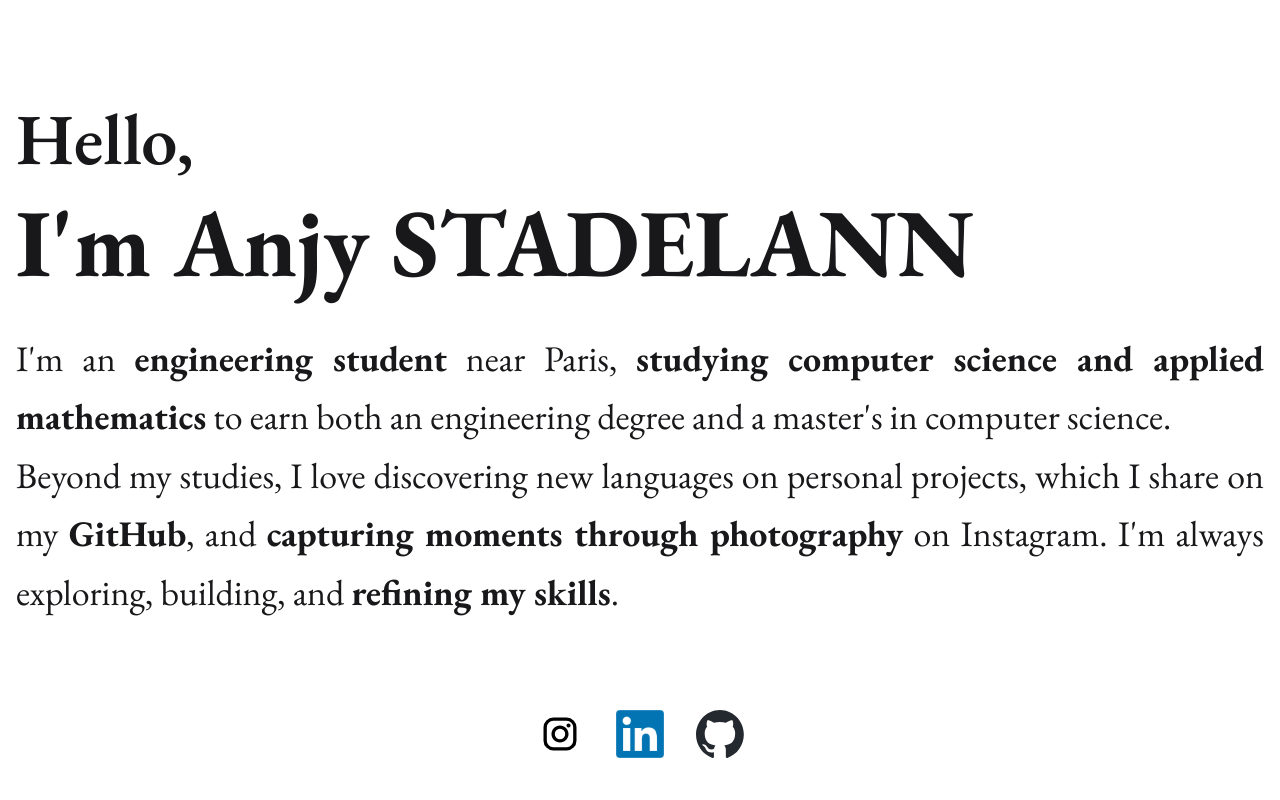
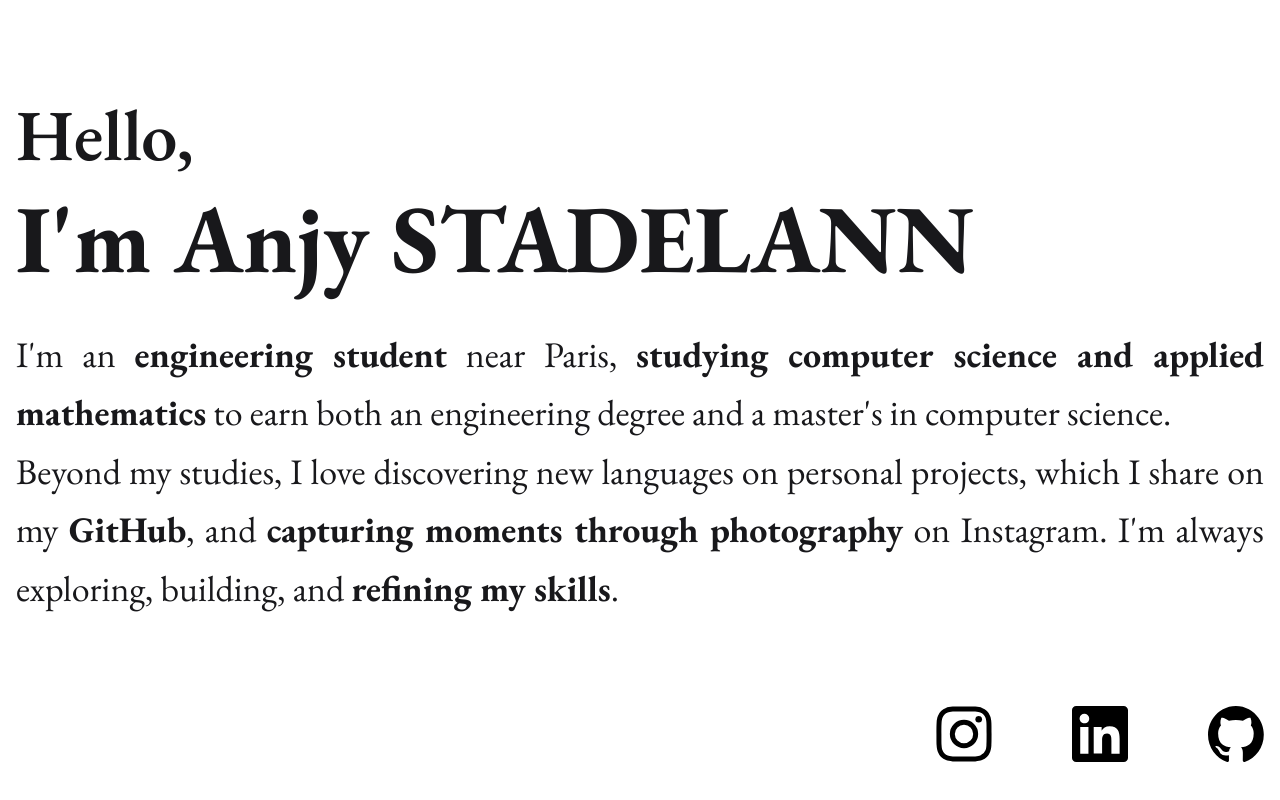
Before and after one commit to iKazai/siteperso, a React (Vite) app: page / in a window 1280 px wide. Shown: the part 1570-2370 px from the top of the page. Built offline with nearby package versions, Linux system fonts and the light colour scheme; a web font is replaced by a local one.

Commit message:
Page about : Ajouter quelques animations sympas au survol des mots en gras

```diff
--- a/src/About.tsx
+++ b/src/About.tsx
@@ -13,26 +13,27 @@ export default function About() {
                     </p>
 
                     {/* Social Media Icons */}
-                    <div className="flex justify-center items-center gap-8 mt-10 sm:mt-12 md:mt-16">
-                        <a href="#" className="transform hover:scale-110 transition-transform duration-200">
+                    <div className="flex justify-end items-center gap-20 mt-10 sm:mt-12 md:mt-16">
+                        <a href="https://www.instagram.com/njyy_s_/" target="_blank" rel="noopener noreferrer" className="transform hover:scale-110 transition-transform duration-500">
                             <img
                                 src="src/assets/logo/instagram-Logo.svg"
                                 alt="Instagram"
-                                className="w-8 h-8 sm:w-10 sm:h-10 md:w-12 md:h-12"
+                                className="w-8 h-8 sm:w-10 sm:h-10 md:w-14 md:h-14"
                             />
                         </a>
-                        <a href="#" className="transform hover:scale-110 transition-transform duration-200">
+                        <a href="https://www.linkedin.com/in/anjy-stadelmann/" target="_blank" rel="noopener noreferrer" className="transform hover:scale-110 transition-transform duration-500">
                             <img
                                 src="src/assets/logo/LinkedIn-Logo.svg"
                                 alt="LinkedIn"
-                                className="w-8 h-8 sm:w-10 sm:h-10 md:w-12 md:h-12"
+                                className="w-8 h-8 sm:w-10 sm:h-10 md:w-14 md:h-14"
                             />
                         </a>
-                        <a href="#" className="transform hover:scale-110 transition-transform duration-200">
+                        <a href="https://github.com/iKazai" target="_blank" rel="noopener noreferrer" className="transform hover:scale-110 transition-transform duration-500">
                             <img
                                 src="src/assets/logo/GitHub-Logo.svg"
                                 alt="GitHub"
-                                className="w-8 h-8 sm:w-10 sm:h-10 md:w-12 md:h-12"
+                                className="w-8 h-8 sm:w-10 sm:h-10 md:w-14 md:h-14"
+                                style={{ filter: 'brightness(0)' }}
                             />
                         </a>
                     </div>
--- a/src/Table.tsx
+++ b/src/Table.tsx
@@ -124,7 +124,7 @@ export default function TableOfContents() {
                 {/* Conteneur d'image fixe pour chaque section */}
                 <div
                     ref={imageContainerRef}
-                    className="fixed right-0 top-1/3 transform -translate-y-1/2 h-[70vh] lg:w-1/4 bg-cover bg-center rounded-2xl shadow-xl"
+                    className="fixed right-0 top-1/2 transform -translate-y-1/2 h-[70vh] lg:w-1/4 bg-cover bg-center rounded-2xl shadow-xl"
                     style={{ display: 'none' }}
                 />
 
```
Also changed, not shown: src/assets/logo/LinkedIn-Logo.svg, src/assets/logo/instagram-Logo.svg.
